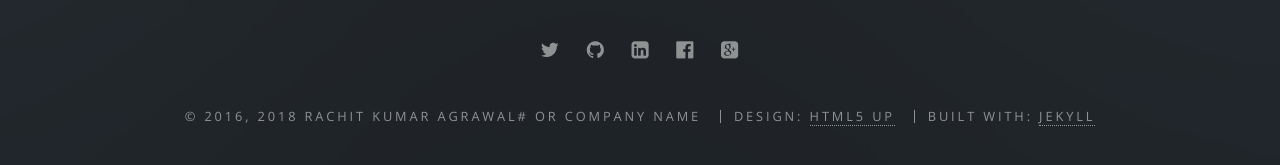
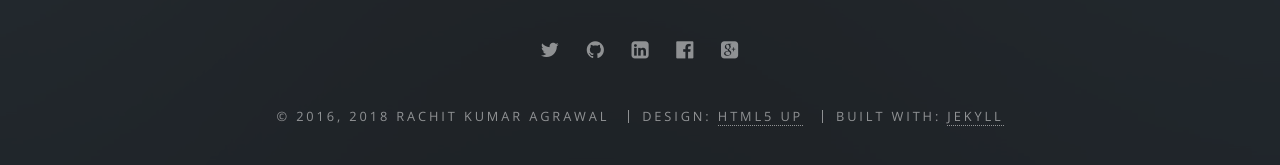
Before and after one commit to rachitagrawal/rachitagrawal.github.io, a Jekyll site: the page built from index.html, in a window 1280 px wide and 900 px high, scrolled down 3484 px. Shown: the part 681-846 px from the top of the window. Built offline with Jekyll 4.4.1, drawn with Linux system fonts in a browser that asks for light colours.

```diff
--- a/_config.yml
+++ b/_config.yml
@@ -7,9 +7,9 @@ description: |
   Another fine responsive
   site template freebie
   crafted by [HTML5 UP](http://html5up.net)
-owner: Rachit Kumar Agrawal# or company name
+owner: Rachit Kumar Agrawal
 first_published: 2016 # if migrating another site, the year of your first publish
-email: your-email@domain.com
+email: rachit.k.agrawal@gmail.com
 baseurl: "" # the subpath of your site, e.g. /blog
 url: "http://yourdomain.com" # the base hostname & protocol for your site
 social:
```
